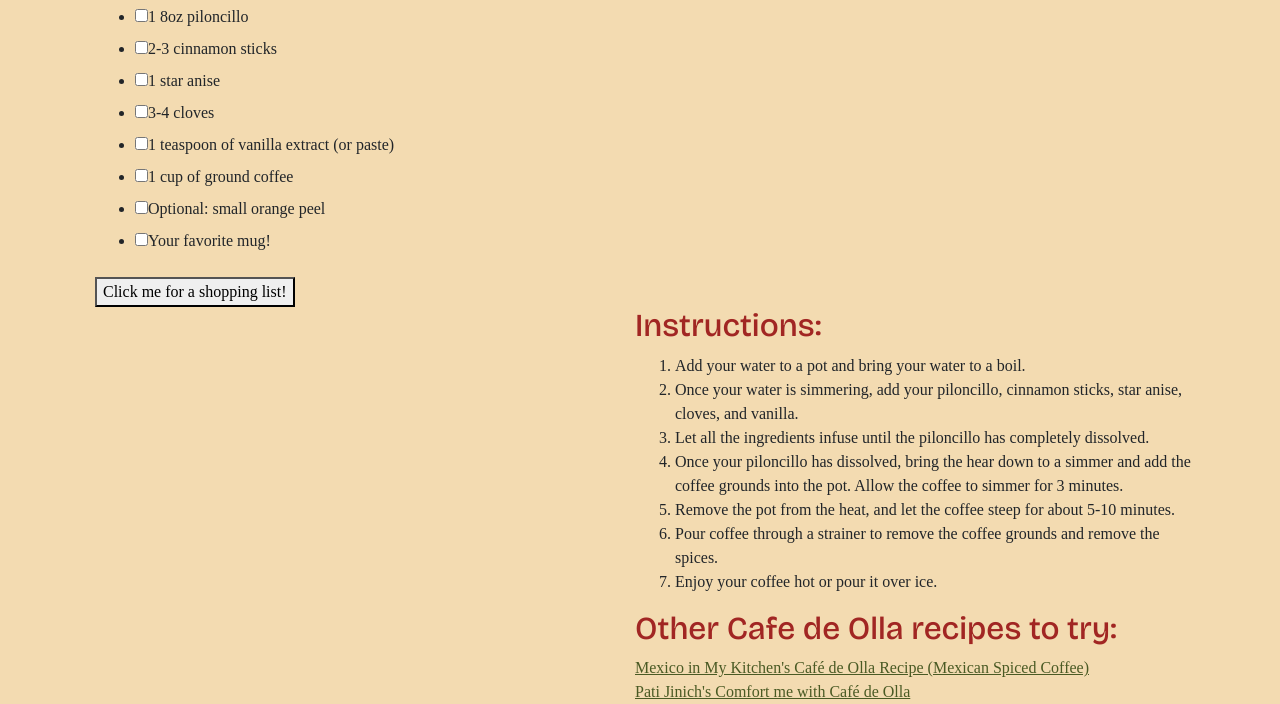
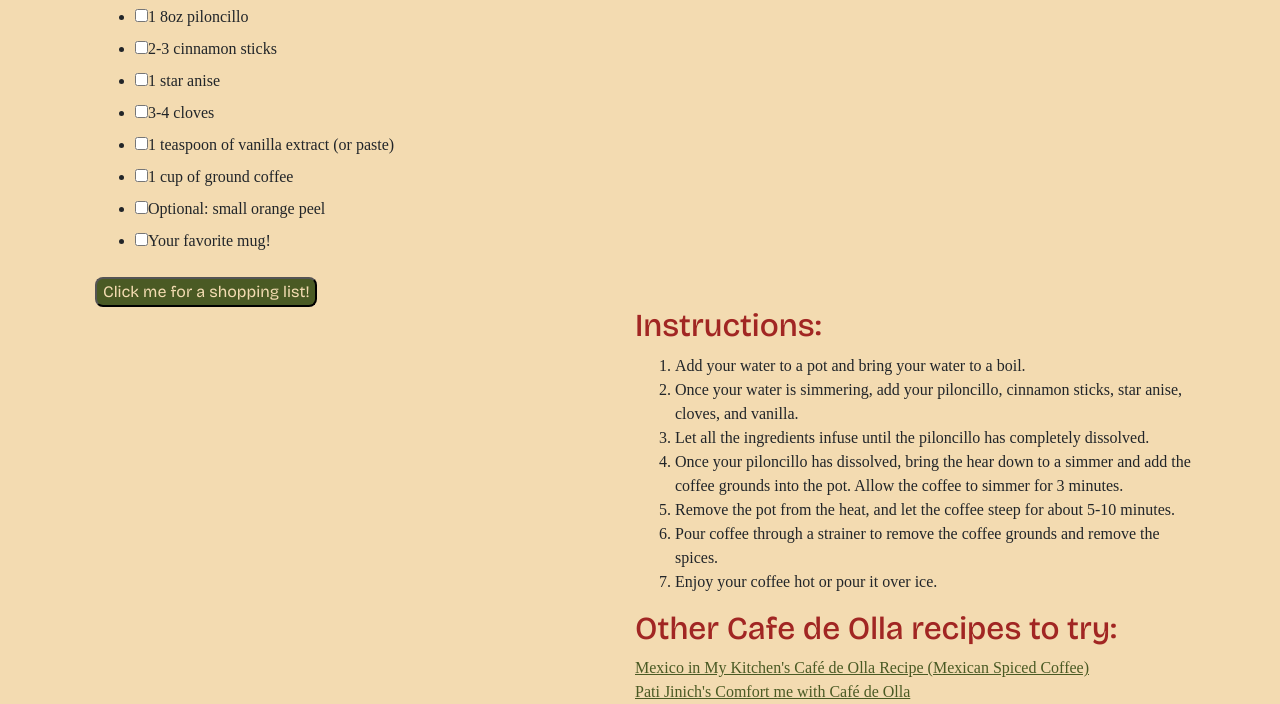
Before and after one commit to karenlimon/techtonica-assignments, a plain HTML site: page recipe/index.html in a window 1280 px wide. Shown: the part 709-1413 px from the top of the page. Drawn offline with nearby package versions, Linux system fonts and the light colour scheme.

Commit message:
adds styling to grocery list button

```diff
--- a/recipe/styles.css
+++ b/recipe/styles.css
@@ -69,3 +69,10 @@ a {
   font-family: "Bricolage Grotesque", sans-serif;
   color: #f3dbb1;
 }
+
+.container .left .groceryButton {
+  border-radius: 8px;
+  background-color: #4a5a24; /*green*/
+  font-family: "Bricolage Grotesque", sans-serif;
+  color: #f3dbb1;
+}
```
